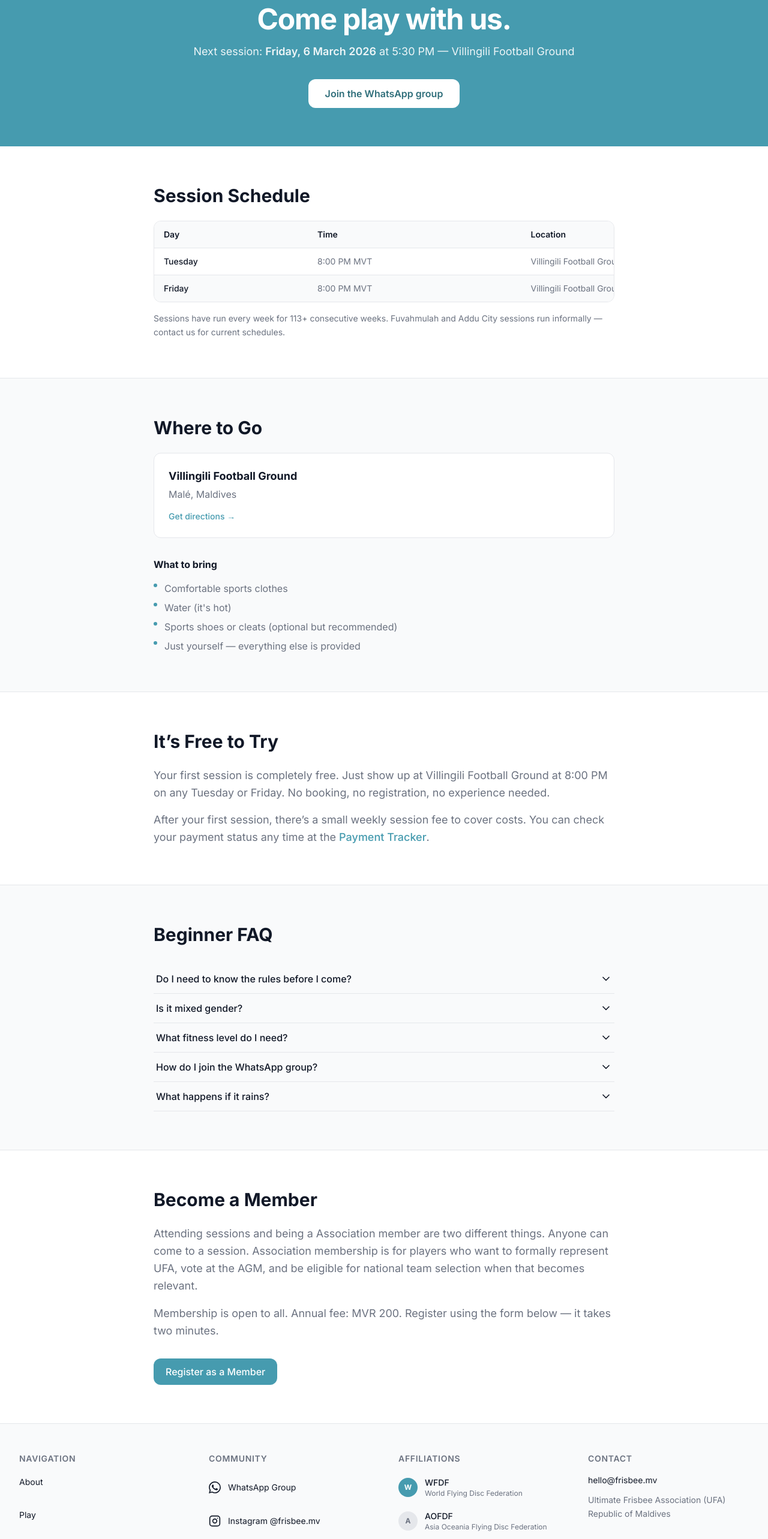
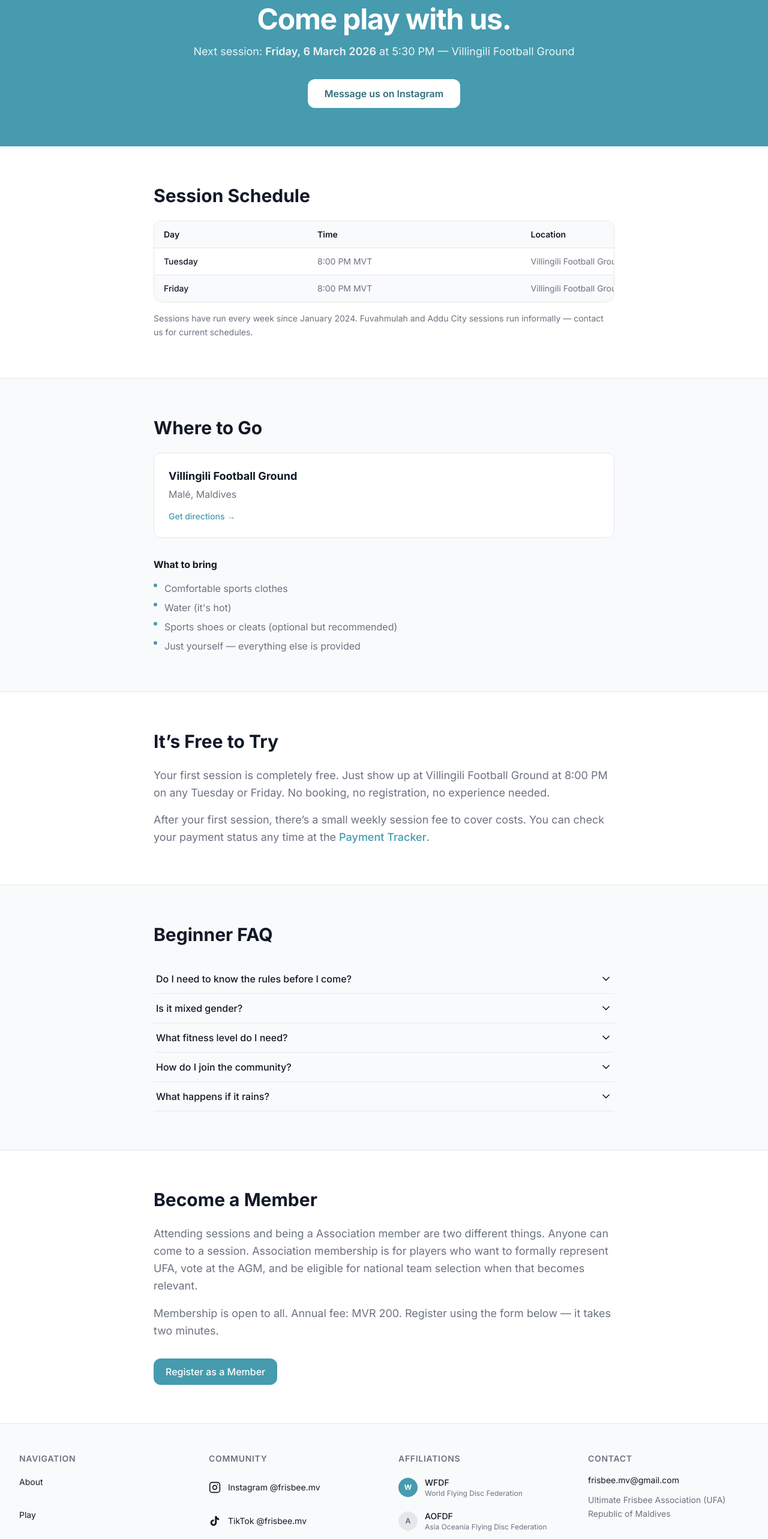
Before and after one commit to ammmsl/frisbee.mv, a Next.js app: page /play in a window 1280 px wide. Shown: the part 120-2686 px from the top of the page at 60% size. Built offline with nearby package versions, Linux system fonts and the light colour scheme.

Commit message:
Bug Fix. Contact references changed, layout and navigation updated, and some text content revised for clarity and accuracy.

```diff
--- a/app/(site)/contact/page.tsx
+++ b/app/(site)/contact/page.tsx
@@ -57,17 +57,8 @@ export default function ContactPage() {
                 <p className="text-xs font-semibold uppercase tracking-wider text-[var(--text-muted)] mb-0.5">
                   Email
                 </p>
-                <ExternalLink href="mailto:hello@frisbee.mv">
-                  hello@frisbee.mv
-                </ExternalLink>
-              </li>
-
-              <li>
-                <p className="text-xs font-semibold uppercase tracking-wider text-[var(--text-muted)] mb-0.5">
-                  WhatsApp
-                </p>
-                <ExternalLink href="https://wa.me/">
-                  WhatsApp
+                <ExternalLink href="mailto:frisbee.mv@gmail.com">
+                  frisbee.mv@gmail.com
                 </ExternalLink>
               </li>
 
--- a/app/(site)/page.tsx
+++ b/app/(site)/page.tsx
@@ -6,7 +6,7 @@ import HeroCarousel from './HeroCarousel';
 import StatTile from '@/app/_components/StatTile';
 import Badge from '@/app/_components/Badge';
 import NewsCard from '@/app/_components/NewsCard';
-import { getNextSession, getNextSessionAfterDate } from '@/lib/session';
+import { getNextSession, getNextSessionAfterDate, getConsecutiveWeeks } from '@/lib/session';
 import { getPublishedPosts, getSessionOverrides } from '@/lib/events';
 import { getTodayMVT, addDays } from '@/lib/calendar';
 
@@ -268,7 +268,7 @@ export default async function HomePage() {
         <div className="mx-auto max-w-7xl">
           <div className="flex gap-6 overflow-x-auto pb-2 lg:justify-center lg:overflow-visible lg:pb-0">
             <StatTile value={167} suffix="+" label="Players" />
-            <StatTile value={113} suffix="+" label="Consecutive Weeks" />
+            <StatTile value={getConsecutiveWeeks()} suffix="+" label="Consecutive Weeks" />
             <StatTile value={3481} suffix="+" label="Attendances" />
           </div>
         </div>
--- a/app/(site)/play/page.tsx
+++ b/app/(site)/play/page.tsx
@@ -31,14 +31,14 @@ const FAQ_ITEMS: AccordionItem[] = [
       'Whatever you have right now. People of all fitness levels play. You will get fitter over time — that tends to happen naturally. Show up as you are.',
   },
   {
-    question: 'How do I join the WhatsApp group?',
+    question: 'How do I join the community?',
     answer:
-      "Message us on WhatsApp at +960 xxxxxxx or tap 'Join the WhatsApp group' at the top of this page. The group is where session updates, cancellations, and community news are shared.",
+      "Send us a DM on Instagram @frisbee.mv and we'll get you added to the group. The group is where session updates, cancellations, and community news are shared.",
   },
   {
     question: 'What happens if it rains?',
     answer:
-      "We usually play through light rain — it's actually fun. Heavy rain or lightning means we cancel. Cancellations are announced in the WhatsApp group, so make sure you're in it before your first session.",
+      "We usually play through light rain — it's actually fun. Heavy rain or lightning means we cancel. Cancellations are announced in the group, so message us on Instagram @frisbee.mv to get added before your first session.",
   },
 ];
 
@@ -66,12 +66,12 @@ export default function PlayPage() {
             at 5:30 PM — Villingili Football Ground
           </p>
           <a
-            href="https://wa.me/"
+            href="https://instagram.com/frisbee.mv"
             target="_blank"
             rel="noopener noreferrer"
             className="inline-flex items-center justify-center gap-2 font-semibold rounded-lg transition-colors min-h-[44px] px-7 py-3 text-base bg-white text-[var(--accent-dark)] hover:bg-white/92 active:bg-white/80 focus-visible:outline-2 focus-visible:outline-offset-2 focus-visible:outline-white"
           >
-            Join the WhatsApp group
+            Message us on Instagram
           </a>
         </div>
       </section>
@@ -145,7 +145,7 @@ export default function PlayPage() {
           </div>
 
           <p className="text-sm text-[var(--text-muted)] leading-relaxed">
-            Sessions have run every week for 113+ consecutive weeks. Fuvahmulah and Addu City
+            Sessions have run every week since January 2024. Fuvahmulah and Addu City
             sessions run informally — contact us for current schedules.
           </p>
         </div>
--- a/app/_components/SiteFooter.tsx
+++ b/app/_components/SiteFooter.tsx
@@ -43,17 +43,6 @@ export default function SiteFooter() {
               Community
             </h2>
             <ul className="space-y-3">
-              <li>
-                <a
-                  href="https://chat.whatsapp.com/frisbee-mv"
-                  target="_blank"
-                  rel="noopener noreferrer"
-                  className="flex items-center gap-3 text-sm text-[var(--text-primary)] hover:text-[var(--accent)] transition-colors min-h-[44px]"
-                >
-                  <WhatsAppIcon />
-                  <span>WhatsApp Group</span>
-                </a>
-              </li>
               <li>
                 <a
                   href="https://instagram.com/frisbee.mv"
@@ -131,10 +120,10 @@ export default function SiteFooter() {
             <div className="space-y-3 text-sm text-[var(--text-primary)]">
               <p>
                 <a
-                  href="mailto:hello@frisbee.mv"
+                  href="mailto:frisbee.mv@gmail.com"
                   className="hover:text-[var(--accent)] transition-colors"
                 >
-                  hello@frisbee.mv
+                  frisbee.mv@gmail.com
                 </a>
               </p>
               <p className="text-[var(--text-muted)] leading-relaxed">
--- a/app/_components/SiteNav.tsx
+++ b/app/_components/SiteNav.tsx
@@ -9,12 +9,13 @@ import Drawer from "./Drawer";
 interface NavLink {
   label: string;
   href: string;
+  external?: boolean;
 }
 
 const TOP_NAV_LINKS: NavLink[] = [
   { label: "About", href: "/about" },
   { label: "Play", href: "/play" }, // has dropdown
-  { label: "League", href: "/league" },
+  { label: "League", href: "/league", external: true },
   { label: "Pickup", href: "/pickup" },
   { label: "News", href: "/news" },
   { label: "Contact", href: "/contact" },
@@ -140,7 +141,7 @@ export default function SiteNav() {
               aria-label="Primary navigation"
               className="hidden sm:flex items-center gap-1"
             >
-              {TOP_NAV_LINKS.map(({ label, href }) => {
+              {TOP_NAV_LINKS.map(({ label, href, external }) => {
                 if (label === "Play") {
                   return (
                     <div
@@ -227,6 +228,25 @@ export default function SiteNav() {
                   );
                 }
 
+                if (external) {
+                  return (
+                    <a
+                      key={href}
+                      href={href}
+                      target="_blank"
+                      rel="noopener noreferrer"
+                      className={[
+                        "px-3 py-2 rounded-md text-sm font-medium transition-colors min-h-[44px] inline-flex items-center",
+                        navSolid
+                          ? "text-[var(--text-primary)] hover:text-[var(--accent)] hover:bg-gray-50"
+                          : "text-white hover:text-white/80",
+                      ].join(" ")}
+                    >
+                      {label}
+                    </a>
+                  );
+                }
+
                 return (
                   <Link
                     key={href}
--- a/app/league/layout.tsx
+++ b/app/league/layout.tsx
@@ -16,6 +16,17 @@ export default function LeagueLayout({ children }: { children: React.ReactNode }
   return (
     <div className={`league-root ${geistSans.variable} ${geistMono.variable}`}>
       {children}
+      <footer className="bg-gray-950 border-t border-gray-800 py-3 text-center">
+        <p className="text-xs text-gray-500">
+          By{' '}
+          <a
+            href="/"
+            className="text-gray-400 hover:text-white underline underline-offset-2 transition-colors"
+          >
+            frisbee.mv
+          </a>
+        </p>
+      </footer>
     </div>
   )
 }
--- a/app/pickup/page.tsx
+++ b/app/pickup/page.tsx
@@ -48,9 +48,10 @@ export default function PickupPage() {
 
       <div className="grid grid-cols-1 sm:grid-cols-2 gap-4">
         {tools.map((tool) => (
-          <div
+          <Link
             key={tool.href}
-            className="border border-[var(--border)] rounded-xl p-6 bg-[var(--bg-surface)] hover:border-[var(--accent)] transition-colors"
+            href={tool.href}
+            className="block border border-[var(--border)] rounded-xl p-6 bg-[var(--bg-surface)] hover:border-[var(--accent)] hover:bg-sky-50 transition-colors focus-visible:outline-2 focus-visible:outline-offset-2 focus-visible:outline-[var(--accent)]"
           >
             <h2 className="text-lg font-bold text-[var(--text-primary)] mb-2">
               {tool.title}
@@ -58,13 +59,10 @@ export default function PickupPage() {
             <p className="text-sm text-[var(--text-muted)] mb-4">
               {tool.description}
             </p>
-            <Link
-              href={tool.href}
-              className="text-sm font-semibold text-[var(--accent)] hover:underline focus-visible:outline-2 focus-visible:outline-offset-1 focus-visible:outline-[var(--accent)] rounded"
-            >
+            <span className="text-sm font-semibold text-[var(--accent)]">
               Open →
-            </Link>
-          </div>
+            </span>
+          </Link>
         ))}
       </div>
     </div>
--- a/app/pickup/payments/_components/MasterLedger.tsx
+++ b/app/pickup/payments/_components/MasterLedger.tsx
@@ -208,7 +208,16 @@ export default function MasterLedger({ data, onSelectPlayer }: Props) {
 
       {/* Table */}
       <div className="w-full overflow-x-auto overflow-y-auto max-h-[60vh] rounded-lg border border-[var(--border)]">
-        <table className="w-full min-w-max text-sm text-left">
+        <table className="w-full min-w-[640px] table-fixed text-sm text-left">
+          <colgroup>
+            <col className="w-[22%]" />
+            <col className="w-[12%]" />
+            <col className="w-[12%]" />
+            <col className="w-[13%]" />
+            <col className="w-[15%]" />
+            <col className="w-[13%]" />
+            <col className="w-[13%]" />
+          </colgroup>
           <thead className="bg-[var(--bg-surface)] border-b border-[var(--border)] sticky top-0 z-10">
             <tr>
               <th className={thClass} onClick={() => handleSort('name')}>Name <SortIndicator col="name" /></th>
--- a/lib/session.ts
+++ b/lib/session.ts
@@ -115,6 +115,19 @@ export function getNextNSessions(n: number): NextSession[] {
   return sessions;
 }
 
+/** Date of the very first frisbee session — used to compute consecutive weeks. */
+const FIRST_SESSION_DATE = '2024-01-05';
+
+/**
+ * Returns the number of complete weeks elapsed since the first session.
+ * Recalculates on every call so the home page stat stays current.
+ */
+export function getConsecutiveWeeks(): number {
+  const [y, m, d] = FIRST_SESSION_DATE.split('-').map(Number);
+  const start = Date.UTC(y, m - 1, d);
+  return Math.floor((Date.now() - start) / (7 * 24 * 60 * 60 * 1000));
+}
+
 function buildSession(date: Date, dayOfWeek: number): NextSession {
   const y = date.getUTCFullYear();
   const mo = String(date.getUTCMonth() + 1).padStart(2, '0');
```
Also changed, not shown: app/_components/Drawer.tsx (+20 -8 lines).
